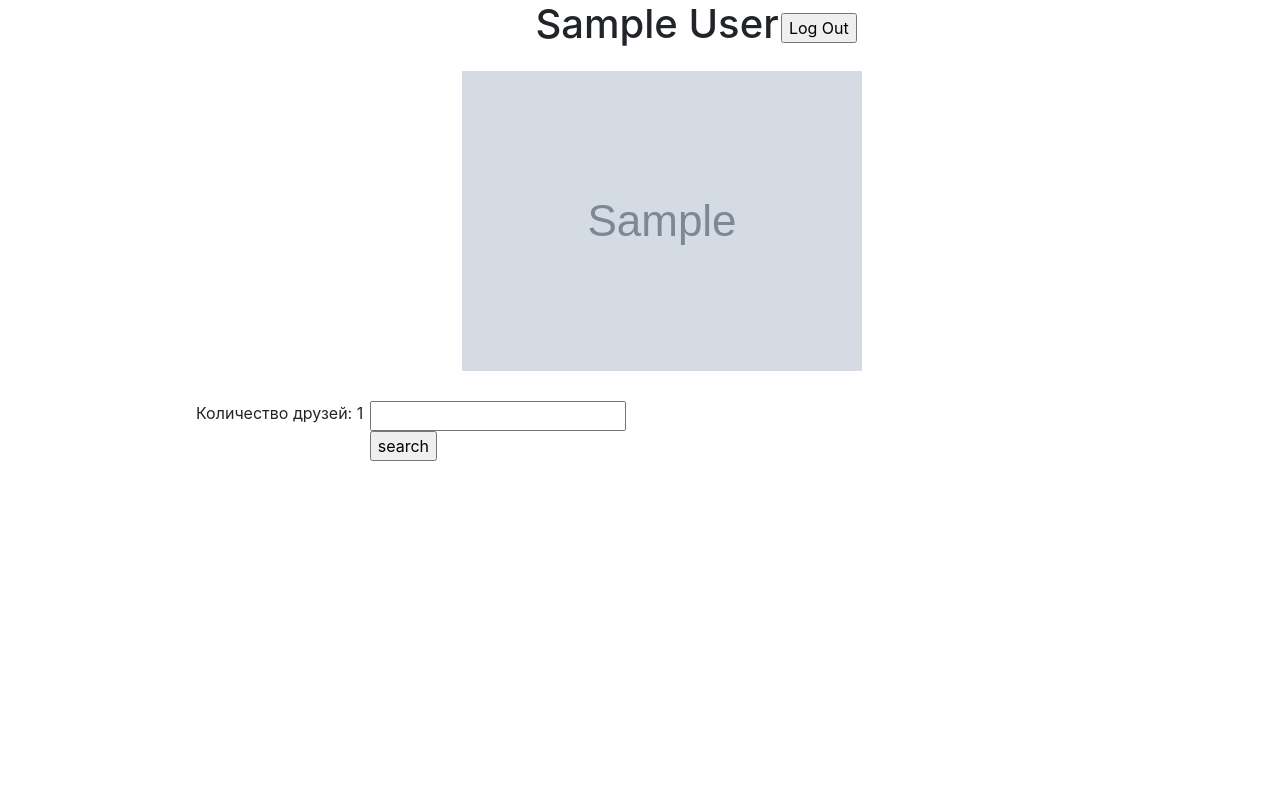
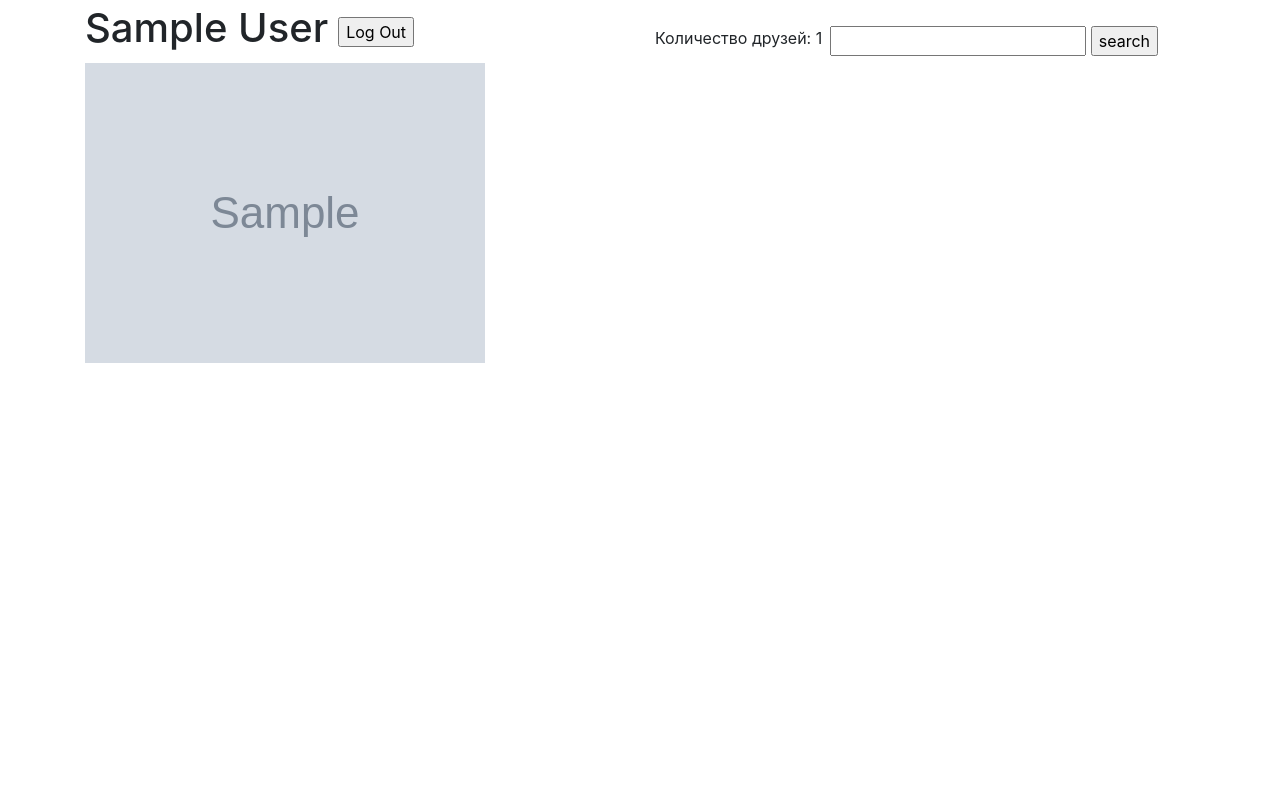
Before and after one commit to Ivantheginger/VkFriends_test, a Flask app: template templates/index.html in a window 1280 px wide. Run offline with Flask 2, Linux system fonts and the light colour scheme; the template is opened without the code that fills it: most values are stand-ins (such as "Sample title", 1, 10 or a date in 2020); grey boxes marked "Sample" are stand-in pictures; some libraries are stand-ins or nearby versions.

Commit message:
change styles and html

```diff
--- a/static/css/index.css
+++ b/static/css/index.css
@@ -28,48 +28,18 @@ html, body {
 
 #Log_out_form{
 
-    padding-left: 3%;
-
-}
-
-
-#photo{
-    align-items: center;
-    margin-right: 25%;
-    float: right;
-    padding-top: 15px;
-    padding-bottom: 15px;
-}
-#friend_container{
-    display: inline-block;
-    vertical-align: middle;
-    padding-top: 15px;
+    padding-left: 10px;
+    padding-top: 20%;
 
 }
 #name-and-log-row{
     align-items: center;
-    margin-right: 25%;
-    float: right;
-}
-.container {
-    overflow: hidden;
-}
-.right {
-    float: right;
-    width: 10%;
-
-}
-.left {
-    float: left;
-    width: 10%;
-
-    background-color: black;
-}
-.middle {
-    margin: 0 10%;
-    height: 100%;
 }
 
+#friends_container_row{
+    margin-top: 5%;
+}
 #search_friends{
-    padding-left: 2%;
+    padding-left: 8px;
+    overflow: hidden
 }
--- a/templates/index.html
+++ b/templates/index.html
@@ -1,5 +1,5 @@
-<!DOCTYPE html>
 <html lang="en">
+
 <head>
     <meta charset="UTF-8">
     <meta name="viewport" content="width=device-width, initial-scale=1">
@@ -7,27 +7,20 @@
     <link rel="stylesheet" href="https://stackpath.bootstrapcdn.com/bootstrap/4.3.1/css/bootstrap.min.css">
     <link rel="stylesheet" href="https://maxcdn.bootstrapcdn.com/font-awesome/4.7.0/css/font-awesome.min.css">
     <script src="https://maxcdn.bootstrapcdn.com/bootstrap/4.3.1/js/bootstrap.min.js"></script>
-    <link rel="stylesheet" type="text/css" href="{{ url_for('static', filename='css/index.css') }}">
+    <link rel="stylesheet" type="text/css" href="/static/css/index.css">
 </head>
-<body>
-<div class='container'>
-    <div class='right'>
 
-    </div>
-    <div class='left'>
-
-    </div>
-    <div class='middle'>
-
-
+<body class="container">
 
 {% if not user_full_name %}
     <form action="" method="POST" id="Log_in_form">
         <input type="submit" value="Log in" name="submit" id="Log_in_button"></div>
     </form>
 {% endif %}
+{% if user_full_name %}
+    <div class="row">
 
-{% if user_full_name %}
+        <div class="col-sm">
 
             <div class="container-fluid container">
                 <div class="row" id="name-and-log-row">
@@ -36,20 +29,19 @@
                     </div>
                     <div class="col-xs-6" id="Log_out_container">
                         <form method="POST" id="Log_out_form">
-                <input  type="submit" value="Log Out" name = "submit">
+                            <input type="submit" value="Log Out" name="submit">
                         </form>
                     </div>
                 </div>
             </div>
-
-{%  endif %}
             {% if photo %}
             <div id="photo">
                 <img src="{{ photo }}">
             </div>
             {% endif %}
+        </div>
+        <div class="col-sm">
 
-{% if user_full_name %}
             <div class="container-fluid" id="friend_container">
 
                 <div class="row" id="friends_container_row">
@@ -60,12 +52,10 @@
                     <div class="col-xs-8">
                         <form method="POST" id="search_friends">
                             <input name="text">
-                <input  type="submit" value="search" name = "submit">
+                            <input type="submit" value="search" name="submit">
                         </form>
                     </div>
                 </div>
-
-{% endif %}
                 {% if search_result %}
                 <div class="container">
                     {% for friend in search_result %}
@@ -73,8 +63,11 @@
                      {% endfor %}
                 </div>
                 {% endif %}
+
             </div>
         </div>
     </div>
+{% endif %}
 </body>
+
 </html>
```
Lines whose indentation alone changed are shown as unchanged.
